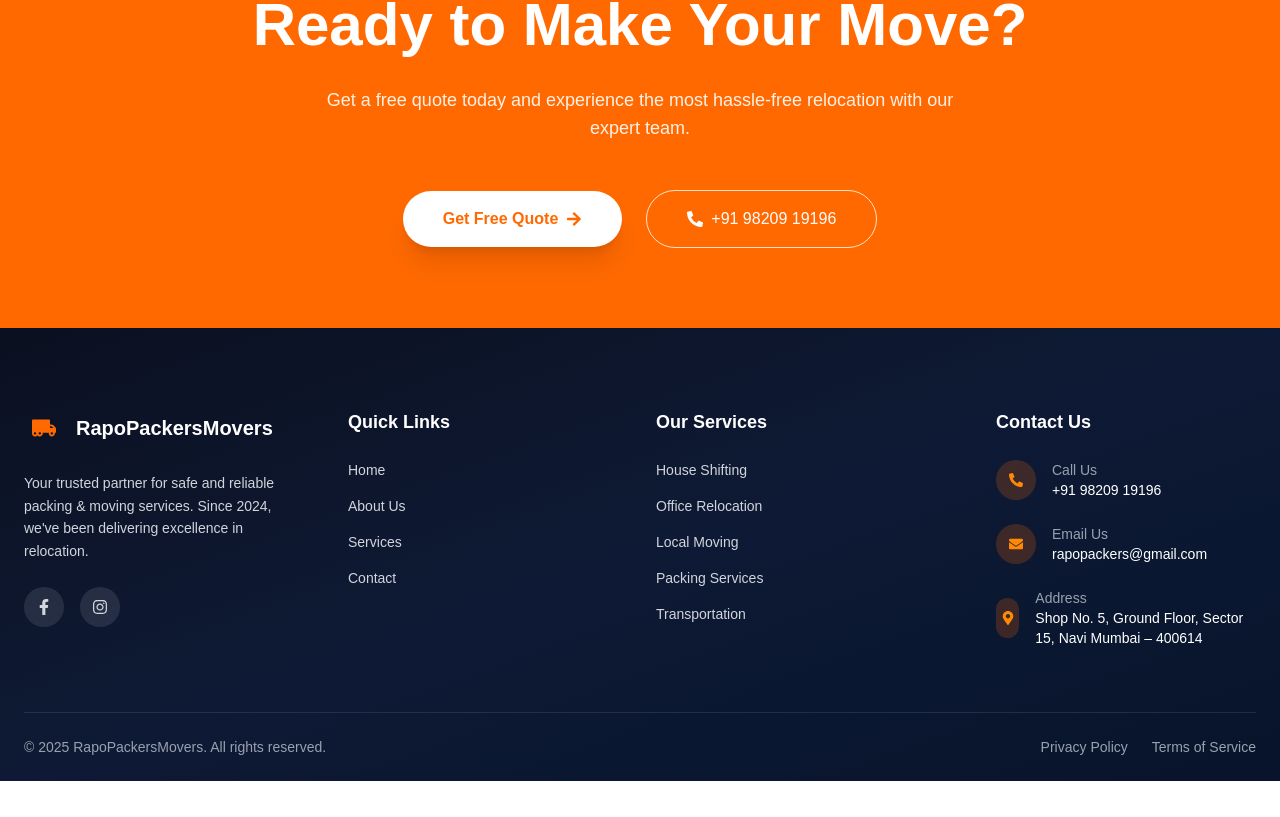
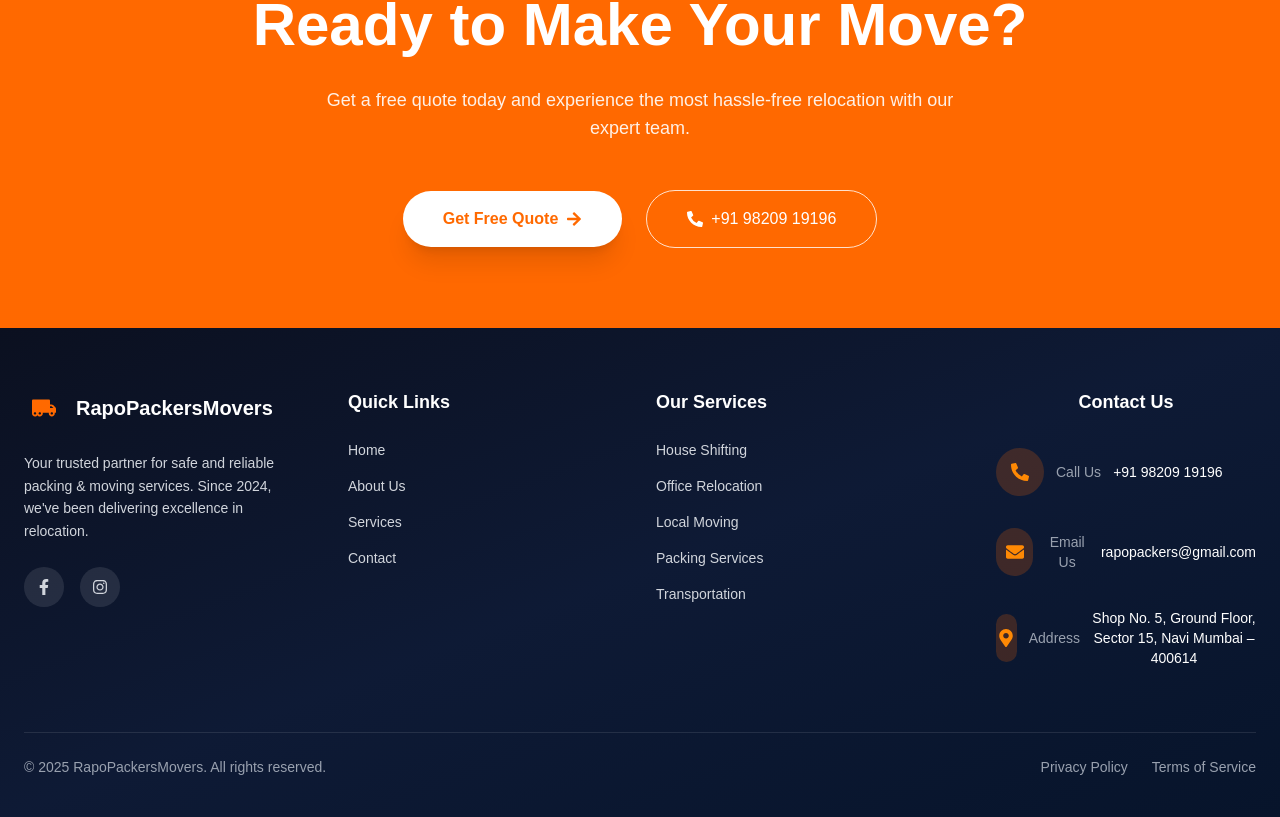
Before and after one commit to Ratneshch/RapoPackersMovers, a Next.js app: page / in a window 1280 px wide. Shown: the part 4623-5440 px from the top of the page. Before the commit the page ends 5404 px from the top, so only its background shows below. Built offline with nearby package versions, Linux system fonts and the light colour scheme.

Commit message:
footer done

```diff
--- a/src/components/Footer.js
+++ b/src/components/Footer.js
@@ -12,7 +12,7 @@ import {
 
 const Footer = () => {
   return (
-    <footer className="w-full bg-gradient-to-br from-[#0b1020] via-[#0e1a35] to-[#07142b] text-gray-300 px-4 sm:px-6 pt-16 sm:pt-20">
+    <footer className="w-full bg-gradient-to-br from-[#0b1020] via-[#0e1a35] to-[#07142b] text-gray-300 px-4 sm:px-6 pt-10 sm:pt-15 pb-10 sm:pb-0">
 
       {/* Top Section */}
       <div className="max-w-7xl mx-auto grid grid-cols-1 sm:grid-cols-2 lg:grid-cols-4 gap-12 sm:gap-16 pb-16">
@@ -91,58 +91,56 @@ const Footer = () => {
         </div>
 
         {/* Contact */}
-        <div className="text-center sm:text-left">
-          <h3 className="text-white font-semibold text-lg mb-6">
+<div className="text-center">
+  <h3 className="text-white font-semibold text-lg mb-8">
     Contact Us
   </h3>
 
-          <ul className="space-y-6 text-sm">
+  <ul className="space-y-8 text-sm">
 
-            <li className="flex flex-row items-center gap-4">
-              <div className="w-10 h-10 rounded-full bg-orange-500/20 text-orange-400 flex items-center justify-center">
+    {/* Phone */}
+    <li className="flex flex-col sm:flex-row items-center gap-3">
+      <div className="w-12 h-12 rounded-full bg-orange-500/20 text-orange-400 flex items-center justify-center text-lg">
         <FaPhoneAlt />
       </div>
-              <div>
       <p className="text-gray-400">Call Us</p>
       <p className="text-white font-medium">
         +91 98209 19196
       </p>
-              </div>
     </li>
 
-            <li className="flex flex-row items-center gap-4">
-              <div className="w-10 h-10 rounded-full bg-orange-500/20 text-orange-400 flex items-center justify-center">
+    {/* Email */}
+    <li className="flex flex-col sm:flex-row items-center gap-3">
+      <div className="w-12 h-12 rounded-full bg-orange-500/20 text-orange-400 flex items-center justify-center text-lg">
         <FaEnvelope />
       </div>
-              <div>
       <p className="text-gray-400">Email Us</p>
       <p className="text-white font-medium">
         rapopackers@gmail.com
       </p>
-              </div>
     </li>
 
-            <li className="flex flex-row items-center gap-4">
-              <div className="w-10 h-10 rounded-full bg-orange-500/20 text-orange-400 flex items-center justify-center">
+    {/* Address */}
+    <li className="flex flex-col sm:flex-row items-center gap-3">
+      <div className="w-12 h-12 rounded-full bg-orange-500/20 text-orange-400 flex items-center justify-center text-lg">
         <FaMapMarkerAlt />
       </div>
-              <div>
       <p className="text-gray-400">Address</p>
-                <p className="text-white font-medium">
+      <p className="text-white font-medium max-w-xs">
         Shop No. 5, Ground Floor, Sector 15, Navi Mumbai – 400614
       </p>
-              </div>
     </li>
 
   </ul>
 </div>
+
       </div>
 
       {/* Divider */}
       <div className="border-t border-white/10"></div>
 
       {/* Bottom Bar */}
-      <div className="max-w-7xl mx-auto py-6 flex flex-col md:flex-row items-center justify-between text-sm text-gray-400 text-center md:text-left">
+      <div className="max-w-7xl pb-10 mx-auto py-6 flex flex-col md:flex-row items-center justify-between text-sm text-gray-400 text-center md:text-left">
         <p>© 2025 RapoPackersMovers. All rights reserved.</p>
         <div className="flex gap-6 mt-4 md:mt-0 justify-center">
           <span className="hover:text-orange-400 cursor-pointer">
```
Lines whose indentation alone changed are shown as unchanged.
